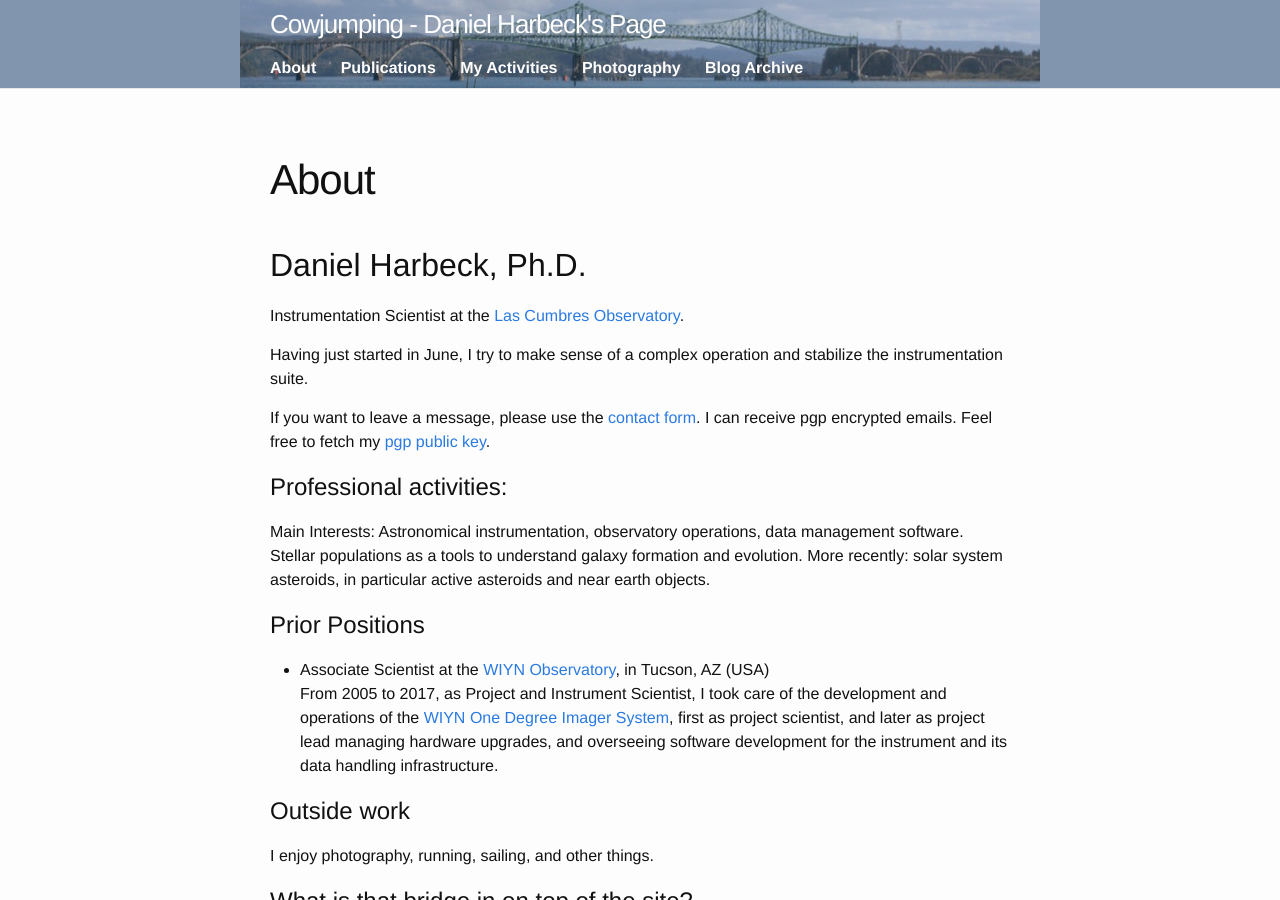
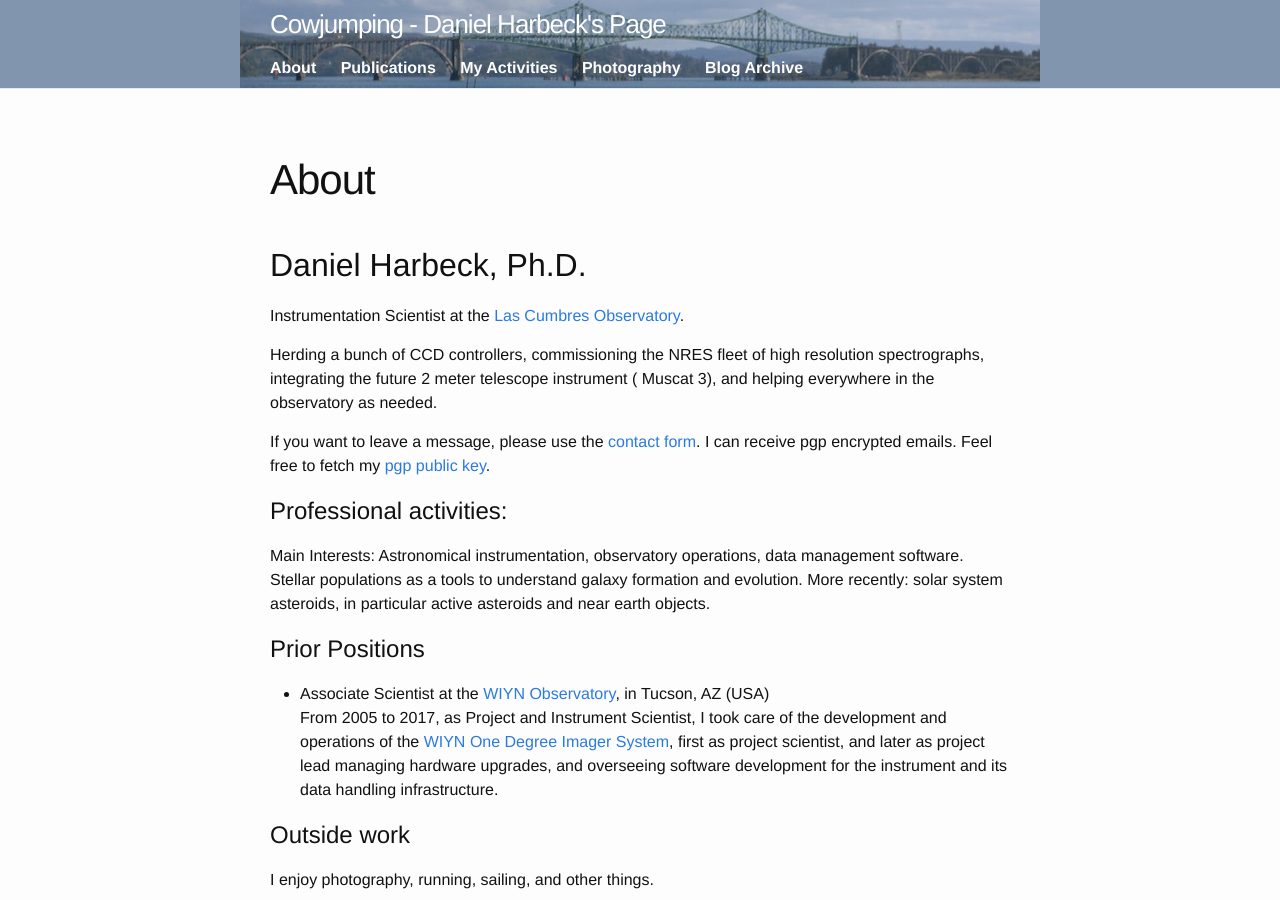
Before and after one commit to drhaz/drhaz.github.io, a Jekyll site: the page built from _pages/about.md, in a window 1280 px wide and 900 px high. Built offline with Jekyll 4.4.1, drawn with Linux system fonts in a browser that asks for light colours.

Commit message:
Update about.md

```diff
--- a/_pages/about.md
+++ b/_pages/about.md
@@ -10,8 +10,7 @@ Daniel Harbeck, Ph.D.
 
 Instrumentation Scientist at the [Las Cumbres Observatory](https://lco.global).
 
-Having just started in June, I try to make sense of a complex operation and stabilize the instrumentation suite.
-
+Herding a bunch of CCD controllers, commissioning the NRES fleet of high resolution spectrographs, integrating the future  2 meter telescope instrument ( Muscat 3), and helping everywhere in the observatory as needed.
 
 If you want to leave a message, please use the <a href="/_pages/contact"> contact form</a>. I can receive pgp encrypted emails. Feel free to fetch my <a href="/static/0BDD9EB4.asc"> pgp public key</a>.
 
```
